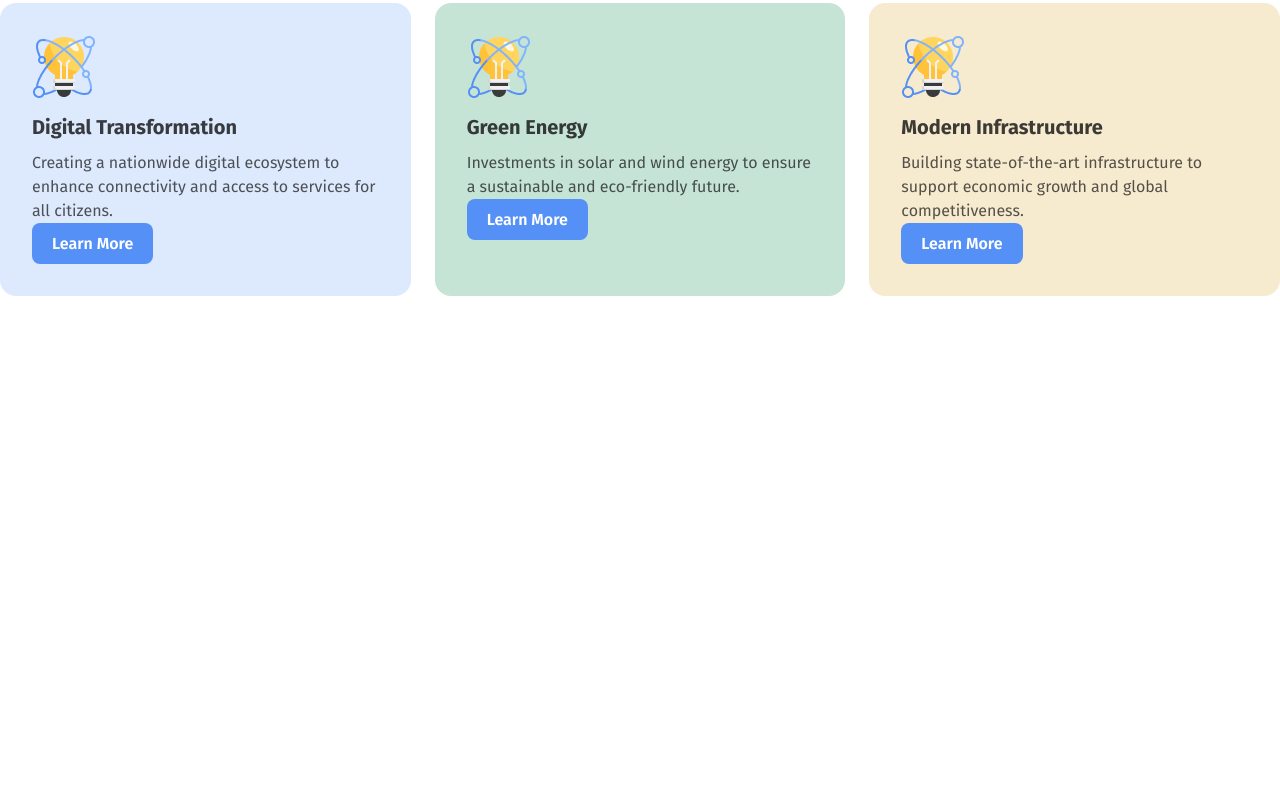
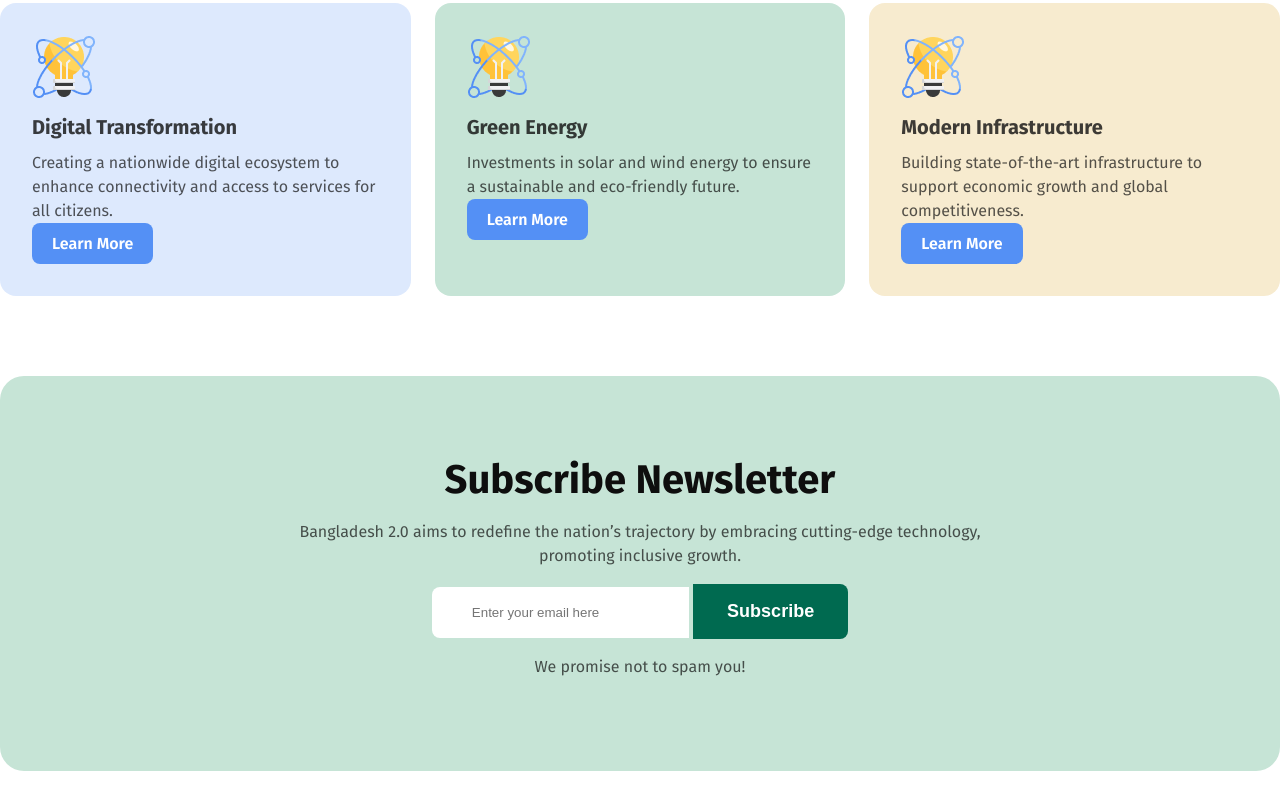
Before and after one commit to Syfulislam01/bangladesh-assignment11, a plain HTML site: page index.html in a window 1280 px wide. Shown: the part 1288-2097 px from the top of the page. Before the commit the page ends 1584 px from the top, so only its background shows below. Drawn offline with Linux system fonts and the light colour scheme.

Commit message:
newsletter section done

```diff
--- a/index.html
+++ b/index.html
@@ -28,50 +28,90 @@
         <h1 class="head-title">Pillars of "Bangladesh 2.0"</h1>
         <div class="pillars-container">
           <div class="pillar">
-                    <img src="assets/card-icon.png" alt="">
+            <img src="assets/card-icon.png" alt="" />
             <h4 class="pillar-title">Innovation</h4>
-                    <p class="pillar-description">Bangladesh 2.0 focuses on innovation by embracing technology, creativity, modernization, sustainability, and digital transformation, ensuring progress and empowerment.
+            <p class="pillar-description">
+              Bangladesh 2.0 focuses on innovation by embracing technology,
+              creativity, modernization, sustainability, and digital
+              transformation, ensuring progress and empowerment.
             </p>
           </div>
           <div class="pillar">
-                    <img src="assets/card-icon.png" alt="">
+            <img src="assets/card-icon.png" alt="" />
             <h4 class="pillar-title">Sustainability</h4>
-                    <p class="pillar-description">Bangladesh 2.0 emphasizes sustainability by promoting renewable energy, green initiatives, and environmental conservation.</p>
+            <p class="pillar-description">
+              Bangladesh 2.0 emphasizes sustainability by promoting renewable
+              energy, green initiatives, and environmental conservation.
+            </p>
           </div>
           <div class="pillar">
-                    <img src="assets/card-icon.png" alt="">
+            <img src="assets/card-icon.png" alt="" />
             <h4 class="pillar-title">Infrastructure</h4>
-                    <p class="pillar-description">Bangladesh's infrastructure is evolving rapidly with modern roads, bridges, ports, energy systems, railways, airports, technology</p>
+            <p class="pillar-description">
+              Bangladesh's infrastructure is evolving rapidly with modern roads,
+              bridges, ports, energy systems, railways, airports, technology
+            </p>
           </div>
           <div class="pillar">
-                    <img src="assets/card-icon.png" alt="">
+            <img src="assets/card-icon.png" alt="" />
             <h4 class="pillar-title">Empowerment</h4>
-                    <p class="pillar-description">Bangladesh empowers its people through education, equality, opportunities, innovation, inclusion, technology, leadership, rights, development, awareness</p>
+            <p class="pillar-description">
+              Bangladesh empowers its people through education, equality,
+              opportunities, innovation, inclusion, technology, leadership,
+              rights, development, awareness
+            </p>
           </div>
         </div>
       </section>
       <section class="vision-section">
         <h1 class="head-title">The Vision of Future</h1>
-            <p class="vision-description">Bangladesh 2.0 aims to redefine the nation’s trajectory by embracing cutting-edge technology, promoting inclusive growth, and ensuring sustainability. With initiatives in renewable energy, digital transformation, and robust infrastructure, the country is set to become a global model of development.</p>
+        <p class="vision-description">
+          Bangladesh 2.0 aims to redefine the nation’s trajectory by embracing
+          cutting-edge technology, promoting inclusive growth, and ensuring
+          sustainability. With initiatives in renewable energy, digital
+          transformation, and robust infrastructure, the country is set to
+          become a global model of development.
+        </p>
         <div class="cards-container">
           <div class="card-1">
-                    <img src="assets/card-icon.png" alt="">
+            <img src="assets/card-icon.png" alt="" />
             <h4 class="pillar-title">Digital Transformation</h4>
-                    <p class="pillar-description">Creating a nationwide digital ecosystem to enhance connectivity and access to services for all citizens.</p>
+            <p class="pillar-description">
+              Creating a nationwide digital ecosystem to enhance connectivity
+              and access to services for all citizens.
+            </p>
             <button class="card-btn">Learn More</button>
           </div>
           <div class="card-2">
-                    <img src="assets/card-icon.png" alt="">
+            <img src="assets/card-icon.png" alt="" />
             <h4 class="pillar-title">Green Energy</h4>
-                    <p class="pillar-description">Investments in solar and wind energy to ensure a sustainable and eco-friendly future.</p>
+            <p class="pillar-description">
+              Investments in solar and wind energy to ensure a sustainable and
+              eco-friendly future.
+            </p>
             <button class="card-btn">Learn More</button>
           </div>
           <div class="card-3">
-                    <img src="assets/card-icon.png" alt="">
+            <img src="assets/card-icon.png" alt="" />
             <h4 class="pillar-title">Modern Infrastructure</h4>
-                    <p class="pillar-description">Building state-of-the-art infrastructure to support economic growth and global competitiveness.</p>
+            <p class="pillar-description">
+              Building state-of-the-art infrastructure to support economic
+              growth and global competitiveness.
+            </p>
             <button class="card-btn">Learn More</button>
           </div>
+        </div>
+      </section>
+      <section class="letter-section">
+        <div class="letter-content">
+          <h1>Subscribe Newsletter</h1>
+          <p>
+            Bangladesh 2.0 aims to redefine the nation’s trajectory by embracing
+            cutting-edge technology, promoting inclusive growth.
+          </p>
+          <input type="email" name="" id="" placeholder="Enter your email here" />
+          <button>Subscribe</button>
+          <p>We promise not to spam you!</p>
         </div>
       </section>
     </main>
--- a/styles.css
+++ b/styles.css
@@ -152,3 +152,49 @@ nav button {
   font-weight: 600;
   line-height: 19px;
 }
+
+.letter-section {
+  display: flex;
+  justify-content: center;
+  align-items: center;
+  height: 395px;
+  border-radius: 24px;
+  background: rgb(198, 228, 214);
+  margin: 80px 0px;
+  text-align: center;
+}
+.letter-content {
+  width: 750px;
+  height: 235px;
+}
+.letter-content h1 {
+  gap: 16;
+  color: rgb(14, 14, 14);
+  font-size: 40px;
+  font-weight: 700;
+}
+.letter-content p {
+  margin: 16px 0px;
+  color: rgba(14, 14, 14, 0.7);
+  font-size: 16px;
+  font-weight: 400;
+  line-height: 24px;
+}
+.letter-content input {
+  gap: 24;
+  padding: 18px 40px 18px 40px;
+  border-radius: 8px 0px 0px 8px;
+  border: none;
+  background: rgb(255, 255, 255);
+}
+
+.letter-content button {
+  color: white;
+  font-size: 18px;
+  font-weight: 600;
+  gap: 48;
+  padding: 17px 34px 17px 34px;
+  border-radius: 0px 8px 8px 0px;
+  border: none;
+  background: rgb(0, 106, 80);
+}
```
Also changed, not shown: UI/banner.png (deleted), UI/donate.png (deleted), UI/news.png (deleted), UI/newsletter.png (deleted), UI/quotes.png (deleted), UI/vision.png (deleted). Lines whose indentation alone changed are shown as unchanged.
